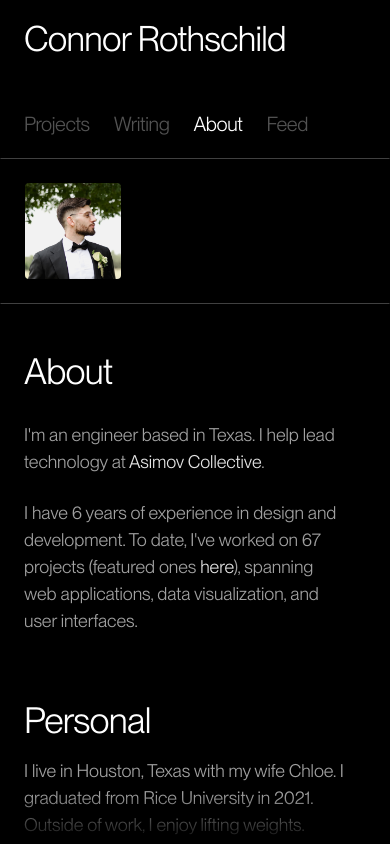
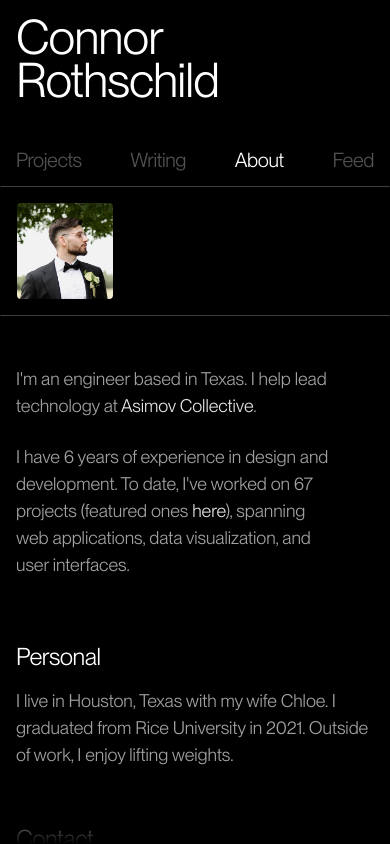
Before and after one commit to connorrothschild/.com, a Next.js app: page /about in a window 390 px wide. Built offline with nearby package versions, Linux system fonts and the light colour scheme.

Commit message:
Mobile cleanup

```diff
--- a/src/app/about/page.tsx
+++ b/src/app/about/page.tsx
@@ -36,11 +36,11 @@ export default function AboutPage() {
             animation: "fadeIn 0.5s ease-in-out 0.25s forwards",
           }}
         >
-          <div className="text-white flex flex-col pb-[50px] lg:pb-[100px] w-full max-lg:max-w-none lg:max-w-[480px] lg:mx-auto max-lg:px-[24px] font-sans">
+          <div className="text-white flex flex-col pb-[50px] lg:pb-[100px] w-full max-lg:max-w-none lg:max-w-[480px] lg:mx-auto max-lg:px-[16px] font-sans">
             {/* Title */}
-            <h1 className="text-[36px] lg:text-[48px] mb-8 font-light leading-none tracking-[-0.02em] text-wrap-balance">
+            {/* <h1 className="text-[36px] lg:text-[48px] mb-8 font-light leading-none tracking-[-0.02em] text-wrap-balance">
               About
-            </h1>
+            </h1> */}
 
             {/* Introduction */}
             <p className="text-neutral-400 font-light text-[20px] leading-[1.5] tracking-[-0.003em] mb-6 max-sm:text-[18px]">
@@ -70,7 +70,7 @@ export default function AboutPage() {
             </p>
 
             {/* Background */}
-            <h2 className="text-white font-light tracking-[-0.02em] text-[36px] leading-[1.2] mb-4 mt-8">
+            <h2 className="text-white font-light tracking-[-0.02em] text-[24px] lg:text-[36px] leading-[1.2] mb-4 mt-8">
               Personal
             </h2>
 
@@ -80,7 +80,7 @@ export default function AboutPage() {
             </p>
 
             {/* Contact */}
-            <h2 className="text-white font-light tracking-[-0.02em] text-[36px] leading-[1.2] mb-4 mt-8">
+            <h2 className="text-white font-light tracking-[-0.02em] text-[24px] lg:text-[36px] leading-[1.2] mb-4 mt-8">
               Contact
             </h2>
 
@@ -91,7 +91,7 @@ export default function AboutPage() {
               charge.
             </p>
 
-            <div className="mt-8 space-y-2">
+            <div className="mt-2 lg:mt-8 space-y-2">
               <p className="text-neutral-400 font-light text-[20px] leading-[1.5] tracking-[-0.003em] max-sm:text-[18px]">
                 <a
                   href="mailto:connor@connorrothschild.com"
@@ -113,7 +113,7 @@ export default function AboutPage() {
             </div>
             <hr className="mt-24 mb-8 opacity-25" />
             <div className="text-neutral-400 font-light text-[20px] leading-[1.5] tracking-[-0.003em] max-sm:text-[18px]">
-              <h2 className="text-white font-light tracking-[-0.02em] text-[36px] leading-[1.2] mb-4 mt-8">
+              <h2 className="text-white font-light tracking-[-0.02em] text-[24px] lg:text-[36px] leading-[1.2] mb-4 mt-8">
                 Past Versions of This Site
               </h2>
 
--- a/src/components/sections/bottom-box/index.tsx
+++ b/src/components/sections/bottom-box/index.tsx
@@ -8,7 +8,7 @@ export default function BottomBox({ children }: { children: React.ReactNode }) {
   return (
     <div
       className={cn(
-        "z-50 relative p-[24px] border border-neutral-700 w-full lg:h-full flex flex-col justify-end",
+        "z-50 relative p-[16px] lg:p-[24px] border border-neutral-700 w-full lg:h-full flex flex-col justify-end",
         "border-r-transparent border-l-transparent lg:border-b-transparent"
       )}
       style={{
--- a/src/components/sections/navigation/index.tsx
+++ b/src/components/sections/navigation/index.tsx
@@ -42,12 +42,12 @@ export default function Navigation() {
       layoutId="navigation"
       layout="position"
       className={cn(
-        "z-50 relative p-[24px] flex flex-col justify-between lg:h-full gap-[48px]",
+        "z-50 relative p-[16px] lg:p-[24px] flex flex-col justify-between lg:h-full gap-[48px]",
         isHome
           ? "border-b max-lg:border-transparent lg:border-neutral-700"
           : "lg:border-r-transparent lg:border-l-transparent lg:border-b-transparent",
         isHome ? "lg:row-start-2" : "row-start-1",
-        "max-lg:min-h-[157.98px] max-lg:h-[157.98px]",
+        // "max-lg:min-h-[165.28px] max-lg:h-[165.28px]",
         "col-start-1 col-span-2"
       )}
       transition={{
@@ -55,8 +55,8 @@ export default function Navigation() {
         ease: easeInOutQuint,
       }}
     >
-      <PrimaryTitle className="lg:w-min">Connor Rothschild</PrimaryTitle>
-      <div className="flex gap-[24px] lg:gap-[50px]">
+      <PrimaryTitle className="w-min">Connor Rothschild</PrimaryTitle>
+      <div className="flex gap-[24px] lg:gap-[50px] max-sm:justify-between">
         {navItems.map((item, index) => (
           <Link
             key={`nav-${index}`}
@@ -75,7 +75,7 @@ export default function Navigation() {
       </div>
       {/* On homepage, on mobile, show arrow right */}
       {isHome && (
-        <div className="block lg:hidden absolute bottom-[24px] right-[24px]">
+        <div className="block lg:hidden absolute bottom-[48px] right-[16px] sm:bottom-[24px] sm:right-[24px]">
           <ArrowRightIcon className="size-6 stroke-1" />
         </div>
       )}
--- a/src/components/sections/projects/grid.tsx
+++ b/src/components/sections/projects/grid.tsx
@@ -76,12 +76,12 @@ function ProjectItem({
       {/* Gradient scrim */}
       <div className="absolute bottom-0 left-0 w-full h-1/2 bg-gradient-to-t from-black via-black/50 to-transparent pointer-events-none" />
       <div
-        className="absolute inset-0 p-[24px] z-[1] flex flex-col gap-2 justify-end translate-y-[22px] group-hover:translate-y-0 group-active:translate-y-0"
+        className="absolute inset-0 p-[16px] lg:p-[24px] z-[1] flex flex-col gap-2 justify-end translate-y-[22px] group-hover:translate-y-0 group-active:translate-y-0"
         style={{
           transition: `all 300ms cubic-bezier(${easeInOutQuint.join(",")})`,
         }}
       >
-        <div className="text-[24px] leading-none tracking-[-0.02em] font-light opacity-70 text-wrap-balance">
+        <div className="text-[20px] lg:text-[24px] leading-none tracking-[-0.02em] font-light opacity-70 text-wrap-balance">
           {project.title}
         </div>
 
--- a/src/components/sections/writing/article.tsx
+++ b/src/components/sections/writing/article.tsx
@@ -52,7 +52,7 @@ export default function Article({ article }: { article: PostData }) {
         }}
       >
         <div
-          className="text-white flex flex-col pb-[50px] lg:pb-[100px] w-full max-lg:max-w-none lg:max-w-[480px] lg:mx-auto max-lg:px-[24px]
+          className="text-white flex flex-col pb-[50px] lg:pb-[100px] w-full max-lg:max-w-none lg:max-w-[480px] lg:mx-auto max-lg:px-[16px]
                   font-sans
                   prose
                   prose-p:mb-0
@@ -100,10 +100,10 @@ export default function Article({ article }: { article: PostData }) {
                   prose-a:font-light
                   "
         >
-          <h2 className="text-[36px] lg:text-[48px] mb-2 font-light leading-none tracking-[-0.02em] not-prose text-wrap-balance">
+          <h2 className="text-[20px] lg:text-[48px] mb-2 lg:mb-4 font-light leading-none tracking-[-0.02em] not-prose text-wrap-balance">
             {article.title}
           </h2>
-          <p className="text-[20px] mb-8 font-light text-white/80 not-prose">
+          <p className="text-[20px] leading-none mb-6 lg:mb-8 font-light text-white/50 not-prose">
             {formattedDate}
           </p>
 
--- a/src/components/typography/primary.tsx
+++ b/src/components/typography/primary.tsx
@@ -11,7 +11,7 @@ export default function PrimaryTitle({
   return (
     <h1
       className={cn(
-        "text-[min(9vw,48px)] lg:text-[72px] leading-[.9] tracking-[-0.02em] font-light",
+        "text-[min(13vw,48px)] lg:text-[72px] leading-[.9] tracking-[-0.02em] font-light",
         className
       )}
     >
--- a/src/content/posts/ai-is-the-pulley.md
+++ b/src/content/posts/ai-is-the-pulley.md
@@ -12,23 +12,23 @@ synopsisForLlms: "..."
 
 <blockquote>
 
-<p className='!my-0 !text-lg'>
+<p className='!my-0 lg:!text-lg'>
 An old man in Calcutta would walk to get water from a well every day. He’d carry a clay pot and lower it by hand slowly, all the way down, careful not to let it hit the sides of the well and break.
 </p>
 
-<p className='!my-0 !text-lg'>
+<p className='!my-0 lg:!text-lg'>
 Once it was full, he’d raise the pot slowly and carefully again. It was a focused, time-consuming act.
 </p>
 
-<p className='!my-0 !text-lg'>
+<p className='!my-0 lg:!text-lg'>
 One day, a traveler noticed the old man engaged in this difficult task. More experienced with mechanics, he showed the old man how to use a pulley system.
 </p>
 
-<p className='!my-0 !text-lg'>
+<p className='!my-0 lg:!text-lg'>
 “This will allow the pot to go straight down quickly,” the traveler explained, “then fill with water and come back up, without hitting the sides. It’s much easier and the pot will be just as full with much less work.”
 </p>
 
-<p className='!my-0 !text-lg'>
+<p className='!my-0 lg:!text-lg'>
 The old man looked at him and said, “I think I’m going to keep doing it the way I always have. I really have to think about each movement and there’s a great deal of care that goes into doing it right. I’d imagine if I were to use the pulley, it would become easy and I might even start thinking about something else while doing it. If I put so little care and time into it, what might the water taste like? It couldn’t possibly taste as good.”
 </p>
 
```
